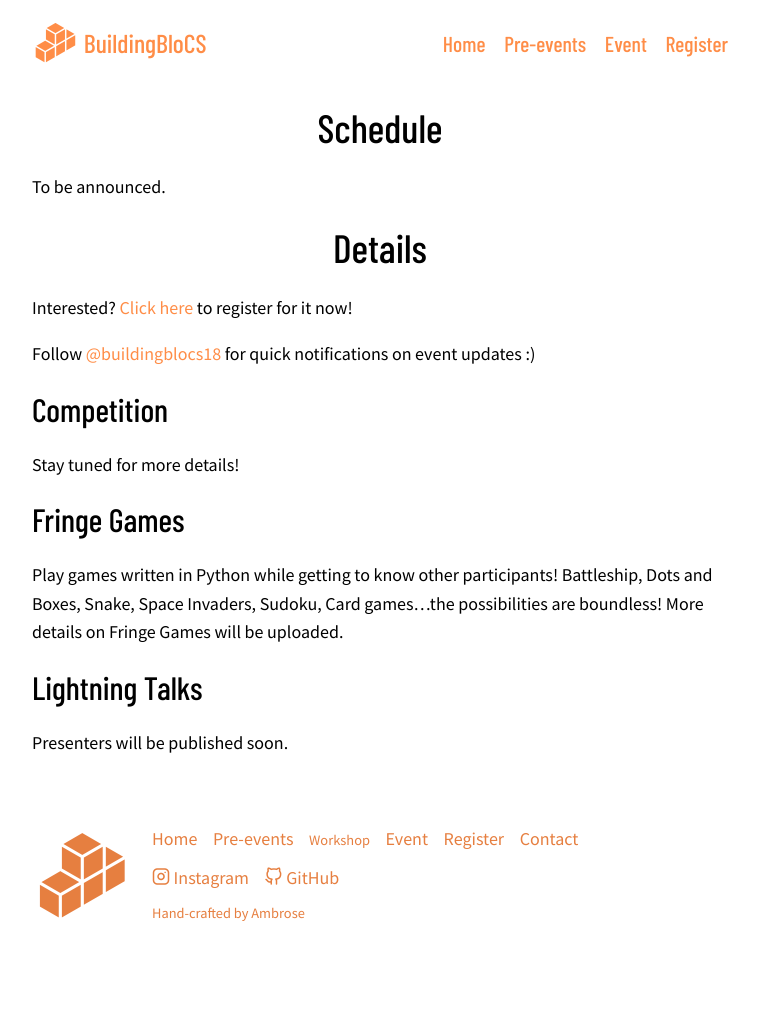
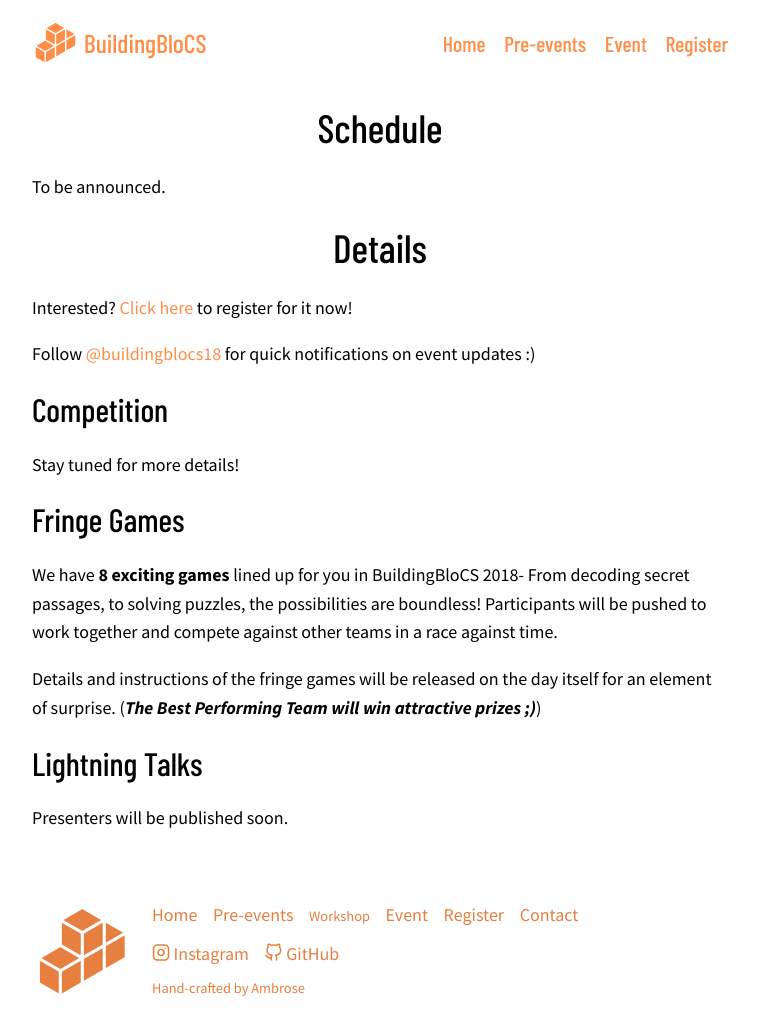
Before and after one commit to buildingblocs/2018, a Jekyll site: the page built from event/index.md, in a window 1280 px wide and 1051 px high. Shown: the top 1035 px of the window, without its empty margins (260-1019 px from the left). Built offline with Jekyll 4.4.1, drawn with Linux system fonts in a browser that asks for light colours; some web fonts are replaced; our own code applies the rules of GitHub Pages for plain Markdown files.

Commit message:
Update index.md

```diff
--- a/event/index.md
+++ b/event/index.md
@@ -32,7 +32,11 @@ Stay tuned for more details!
 
 ## Fringe Games
 
-Play games written in Python while getting to know other participants! Battleship, Dots and Boxes, Snake, Space Invaders, Sudoku, Card games...the possibilities are boundless! More details on Fringe Games will be uploaded.
+We have **8 exciting games** lined up for you in BuildingBloCS 2018- From decoding secret passages, to solving puzzles, the possibilities are boundless!
+Participants will be pushed to work together and compete against other teams in a race against time.
+
+Details and instructions of the fringe games will be released on the day itself for an element of surprise.
+(***The Best Performing Team will win attractive prizes ;)***)
 
 ## Lightning Talks
 
```
